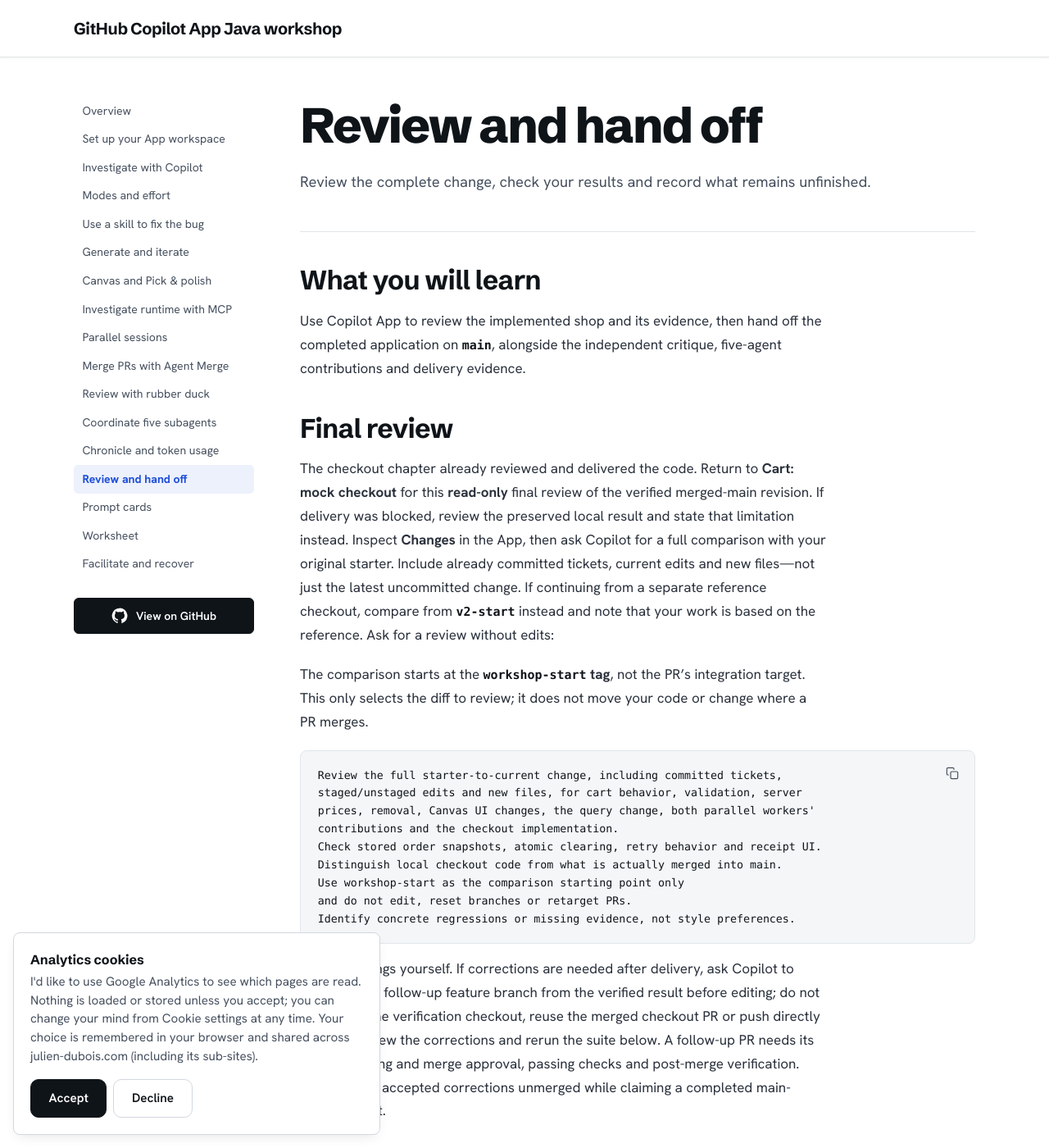
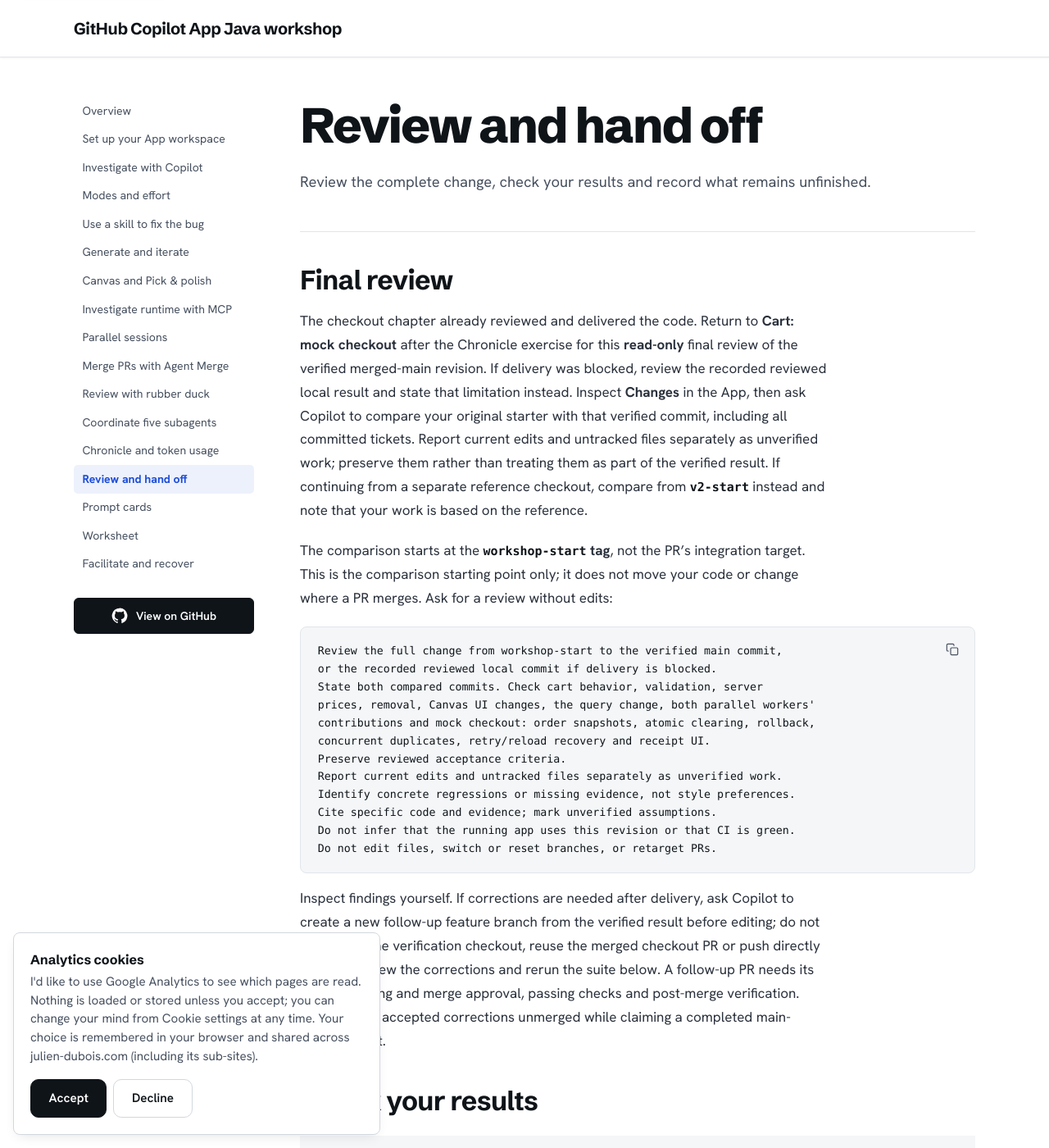
Before and after one commit to jdubois/copilot-shopping-cart-workshop, a Jekyll site: the page built from workshop/finish.md, in a window 1280 px wide and 1400 px high. Shown: the whole window at 82% size. Built offline with Jekyll 4.4.1, drawn with Linux system fonts in a browser that asks for light colours; some of the changed text lies outside the part shown.

Commit message:
Align final workshop review and handoff with verified delivery
Co-authored-by: Copilot App <223556219+Copilot@users.noreply.github.com>

````diff
--- a/workshop/finish.md
+++ b/workshop/finish.md
@@ -6,40 +6,38 @@ permalink: /finish/
 workshop: true
 ---
 
-## What you will learn
-
-Use Copilot App to review the implemented shop and its evidence, then hand
-off the completed application on **`main`**, alongside the independent critique,
-five-agent contributions and delivery evidence.
-
 ## Final review
 {: #final-review}
 
 The checkout chapter already reviewed and delivered the code. Return to
-**Cart: mock checkout** for this **read-only** final review of the verified
-merged-main revision. If delivery was blocked, review the preserved local result
-and state that limitation instead.
-Inspect **Changes** in the App, then ask Copilot for a full comparison with
-your original starter. Include already committed tickets, current edits and
-new files—not just the latest uncommitted change.
+**Cart: mock checkout** after the Chronicle exercise for this **read-only**
+final review of the verified merged-main revision. If delivery was blocked,
+review the recorded reviewed local result and state that limitation instead.
+Inspect **Changes** in the App, then ask Copilot to compare your original starter
+with that verified commit, including all committed tickets.
+Report current edits and untracked files separately as unverified work;
+preserve them rather than treating them as part of the verified result.
 If continuing from a separate reference checkout, compare from **`v2-start`**
 instead and note that your work is based on the reference.
+
+The comparison starts at the **`workshop-start` tag**, not the PR's integration
+target. This is the comparison starting point only; it does not move your code
+or change where a PR merges.
 Ask for a review without edits:
 
-The comparison starts at the **`workshop-start` tag**, not the PR's integration
-target. This only selects the diff to review; it does not move your code or
-change where a PR merges.
-
 ```copilot
-Review the full starter-to-current change, including committed tickets,
-staged/unstaged edits and new files, for cart behavior, validation, server
+Review the full change from workshop-start to the verified main commit,
+or the recorded reviewed local commit if delivery is blocked.
+State both compared commits. Check cart behavior, validation, server
 prices, removal, Canvas UI changes, the query change, both parallel workers'
-contributions and the checkout implementation.
-Check stored order snapshots, atomic clearing, retry behavior and receipt UI.
-Distinguish local checkout code from what is actually merged into main.
-Use workshop-start as the comparison starting point only
-and do not edit, reset branches or retarget PRs.
+contributions and mock checkout: order snapshots, atomic clearing, rollback,
+concurrent duplicates, retry/reload recovery and receipt UI.
+Preserve reviewed acceptance criteria.
+Report current edits and untracked files separately as unverified work.
 Identify concrete regressions or missing evidence, not style preferences.
+Cite specific code and evidence; mark unverified assumptions.
+Do not infer that the running app uses this revision or that CI is green.
+Do not edit files, switch or reset branches, or retarget PRs.
 ```
 
 Inspect findings yourself. If corrections are needed after delivery, ask Copilot
@@ -54,15 +52,15 @@ completed main-branch result.
 
 | Outcome | Evidence |
 |---|---|
-| Fixed repeated additions | Notebook added twice → quantity 2 / €20, persists after reload; regression tests pass |
+| Fixed repeated additions | From an empty cart, Notebook added twice → quantity 2 / €20, persists after reload; regression tests pass |
 | Generated removal | Correct DELETE response, working button, other products and totals preserved |
 | Used a Canvas | Running shop preview, selected UI issue and checked correction, or an explicit fallback record |
-| Investigated N+1 | Matched MCP before/after request profiles, same workload, query tests green |
+| Investigated N+1 | Matched MCP before/after profiles for the same eight-product workload; query tests confirm exactly 1 SELECT per completed GET `/api/cart` at 8 and 16 distinct products, with response values preserved |
 | Delivered three task PRs | Quantity fix, removal plus Canvas, and query fix each merged and verified before the next task |
 | Coordinated parallel work | Reviewed starting point published on `main`, two isolated sessions from that version, two worker PRs merged sequentially with Agent Merge, and a tested combined result; or an explicit local-recovery record |
 | Requested an independent critique | Actual rubber duck findings, decisions and evidence for corrections; or a recorded unavailable critic |
 | Delivered mock checkout with five subagents | Five child-session links/worktrees and observed overlap, four code handoffs plus read-only findings for the PR head at merge authorization and coverage limits for later repairs, one checkout PR merged into `main`, passing merged-revision checks and receipt/cart preview; or an explicit incomplete/demonstration record |
-| Reviewed workflow efficiency and quality | Chronicle tips report or a note that it was unavailable/not run, plus one evidence-backed improvement balancing tokens, turnaround and quality |
+| Reviewed workflow efficiency and quality | Fresh Cart: Chronicle session, scoped tips report and one evidence-backed improvement balancing tokens, turnaround and quality; or a note that Chronicle was unavailable/not run |
 | Used Copilot App effectively | Reviewed plan, loaded skills, inspected changed files and checked test output |
 
 Use the [worksheet]({{ site.baseurl }}/worksheet/); mark demos, reference
@@ -81,20 +79,24 @@ use the preserved result and explicitly record that it is not merged:
 
 All baseline, generated cart/removal/query, boundary and checkout
 tests must execute with no failures/errors/skips. Report actual counts and
-check the reports for every acceptance class, `CartBoundaryTest` and
-`CheckoutContractTest`; no reviewed case may be removed or weakened.
+check the reports for `BaselineTest`, `CartContractTest`, `RemoveContractTest`,
+`QueryContractTest`, `CartBoundaryTest`, `CheckoutContractTest` and
+`CheckoutResilienceTest`; no reviewed case may be removed or weakened.
 If checkout was blocked, mark its cases as not completed rather than treating
 an earlier passing suite as checkout evidence.
 If a ticket or worker remains unfinished, record that explicitly rather than
 presenting partial work as the complete workshop result.
 
-Ask Copilot to show the intended file list and diff, including new files.
-Review them in **Changes**. On the normal path the accepted workshop work is
+Ask Copilot to show the file list and diff between the recorded comparison
+commits. Review them in **Changes**, keeping any local edits and untracked files
+separate as unfinished work. On the normal path the accepted workshop work is
 already merged; do not create another commit just to finish. If you made corrections
 on a follow-up feature branch, deliver them through their own reviewed PR before
 claiming they are on `main`.
 Ask Copilot for a concise handoff:
 what changed, what was checked, what is still unknown.
+Include the independent critique and checkout branch/commit, actual PR/CI
+status and verified revision. Keep private Chronicle output out of the handoff.
 
 ## Where your result lives
 
@@ -124,19 +126,10 @@ or **merged; post-merge verification blocked**, as appropriate.
 
 ## Keep one useful habit
 
-Leave with the reviewed result, a record of unfinished work,
-the independent review decisions, the delivered checkout feature
-and the reusable prompt or usage habit you chose with Chronicle.
+Leave with the reviewed result, actual delivery status, unfinished work,
+independent review decisions and one workflow habit based on your session review.
 
 The transferable loop is **reproduce → plan → implement → inspect → verify**.
 Skills provide procedure, Canvas grounds UI feedback, and MCP provides runtime
 evidence. Rubber duck challenges your reasoning; subagents coordinate focused
 work. Chronicle helps you improve the workflow. None replaces your judgment.
-
-## What you have learned
-
-- Ask Copilot to review the entire change from **workshop-start**, including earlier commits, current edits and new files.
-- Use **Changes**, test output and a shop preview to assess the result, and record unfinished work or unverified features.
-- Prepare a concise handoff with updated `main`, actual PR/CI status and any local recovery or unfinished work.
-- Include the independent critique and checkout branch/commit, checkout PR and verified main revision, with actual verification and local-versus-merged status.
-- Carry forward one improved Copilot habit from the workshop, such as a clearer initial prompt or more focused context.
````
Also changed, not shown: workshop/prompts.md (+13 -5 lines), 1 other file.
